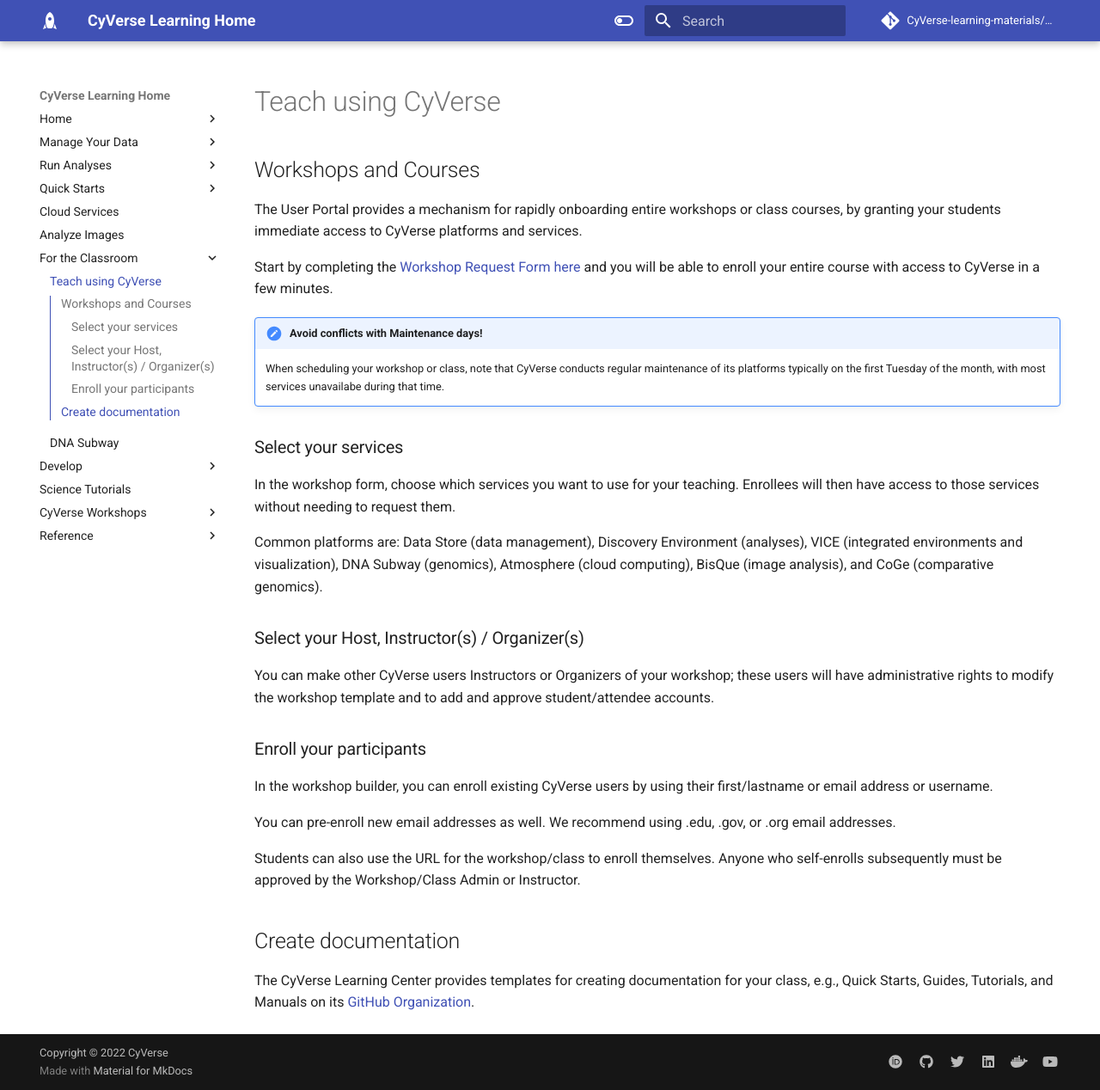
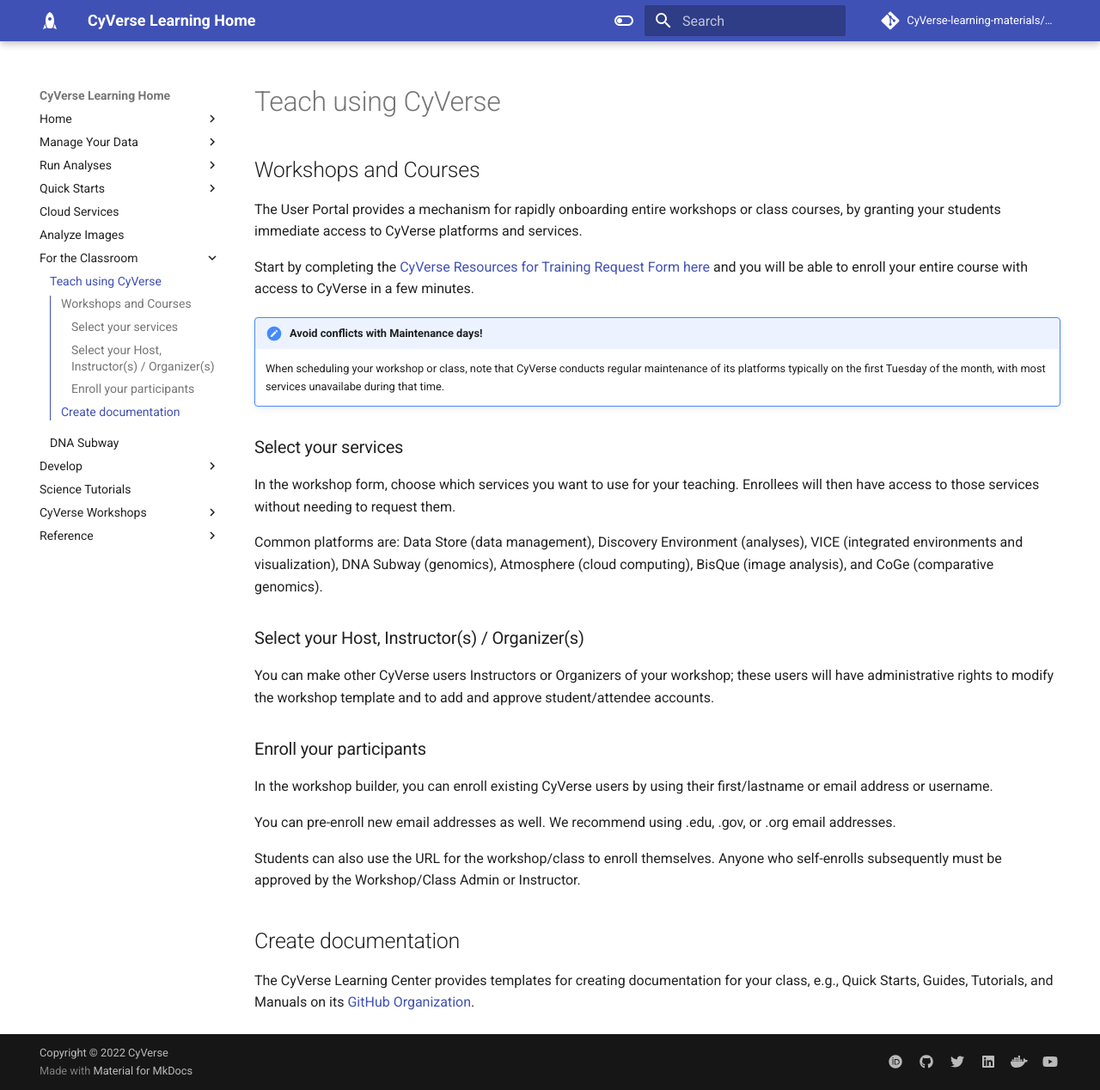
Before and after one commit to CyVerse-learning-materials/learning-materials-home, an MkDocs documentation site: the page built from docs/vice/teaching.md, in a window 1280 px wide and 1268 px high. Shown: the whole window at 86% size. Built offline with MkDocs 1.6.1 and Material for MkDocs 9.7.7, drawn with Linux system fonts in a browser that asks for light colours; some web fonts are replaced; a script that is not in the unit is left out; comment, search, counter and statistics services are not loaded.

Commit message:
Corrected form name

```diff
--- a/docs/vice/teaching.md
+++ b/docs/vice/teaching.md
@@ -4,7 +4,7 @@
 
 The User Portal provides a mechanism for rapidly onboarding entire workshops or class courses, by granting your students immediate access to CyVerse platforms and services.
 
-Start by completing the [Workshop Request Form here](https://user.cyverse.org/requests/8){target=_blank} and you will be able to enroll your entire course with access to CyVerse in a few minutes.
+Start by completing the [CyVerse Resources for Training Request Form here](https://user.cyverse.org/requests/8){target=_blank} and you will be able to enroll your entire course with access to CyVerse in a few minutes.
 
 !!! Note "Avoid conflicts with Maintenance days!"
 
```
